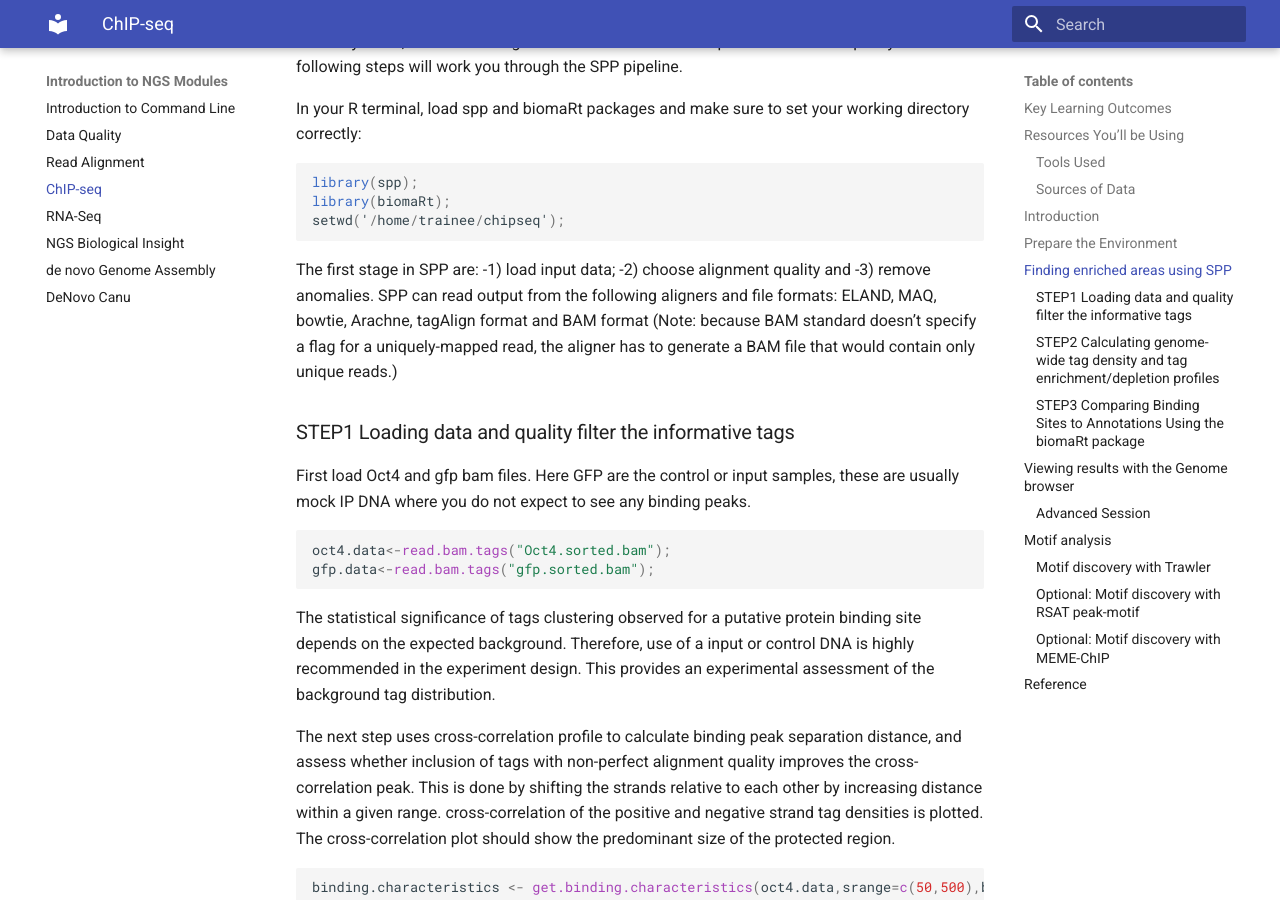
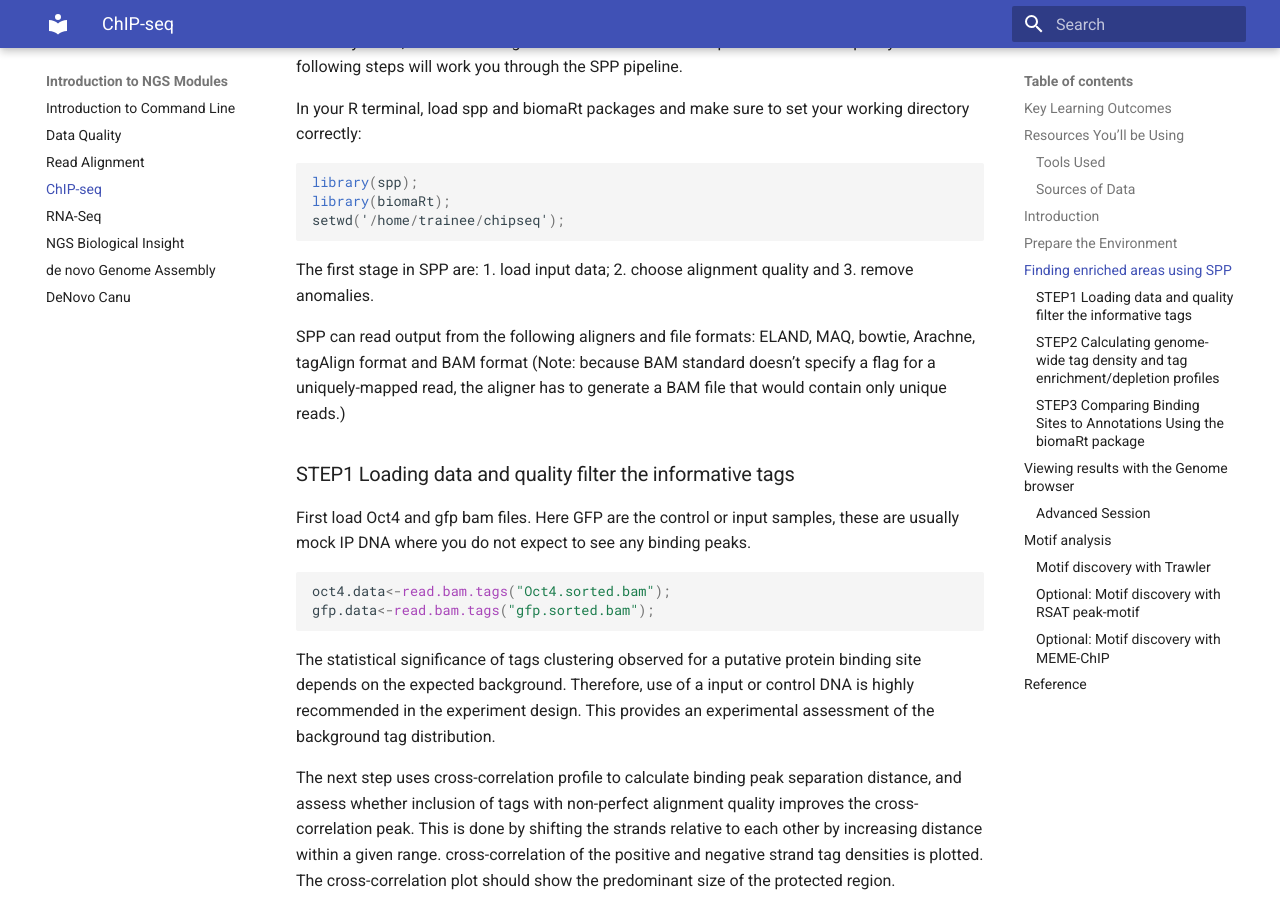
Before and after one commit to tsonika/intro-ngs-manuals, an MkDocs documentation site: the page built from docs/modules/btp-module-chip-seq/chip-seq.md, in a window 1280 px wide and 900 px high, scrolled down 2547 px. Built offline with MkDocs 1.6.1 and Material for MkDocs 9.7.7, drawn with Linux system fonts in a browser that asks for light colours; old or Windows-style settings are respelled for this version of MkDocs.

Commit message:
Chipseq formatting fix

```diff
--- a/docs/modules/btp-module-chip-seq/chip-seq.md
+++ b/docs/modules/btp-module-chip-seq/chip-seq.md
@@ -87,13 +87,13 @@
 --------------------------------
 
 Terminology used in the tutorial:
--`fragment:` overlapping fragments
+-   `fragment:` overlapping fragments
 obtaining in the IP (immuno precipitation) experiments.
--`tag:` sequenced part of the fragment which could be from one end (in case of single end
+-   `tag:` sequenced part of the fragment which could be from one end (in case of single end
 sequencing ) or both ends in the paired end data.
--`alignment:` a process to determine the position of the tags, which typically should be around
+-   `alignment:` a process to determine the position of the tags, which typically should be around
 the binding site.
--`peaks:` spatial distribution of the tags densities
+-   `peaks:` spatial distribution of the tags densities
 around the binding sites on the genome. You would see two separate peaks
 of tags on the positive and negative strand around the binding site. The
 distance between the two peaks should reflect the size of the protected
@@ -123,9 +123,11 @@
 
 
 The first stage in SPP are:
--1) load input data;
--2) choose alignment quality and
--3) remove anomalies. SPP can read output from the following
+1. load input data;
+2. choose alignment quality and
+3. remove anomalies.
+
+SPP can read output from the following
 aligners and file formats: ELAND, MAQ, bowtie, Arachne, tagAlign format
 and BAM format (Note: because BAM standard doesn’t specify a flag for a
 uniquely-mapped read, the aligner has to generate a BAM file that would
```
